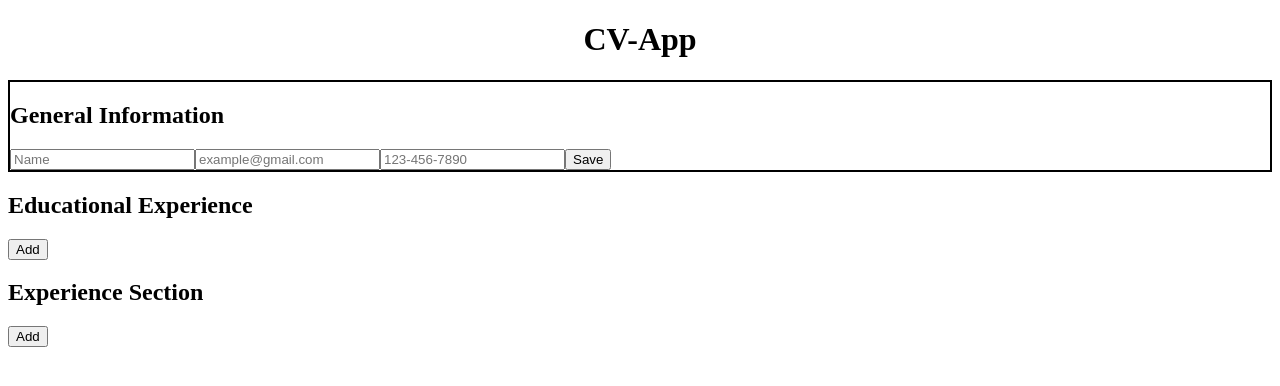
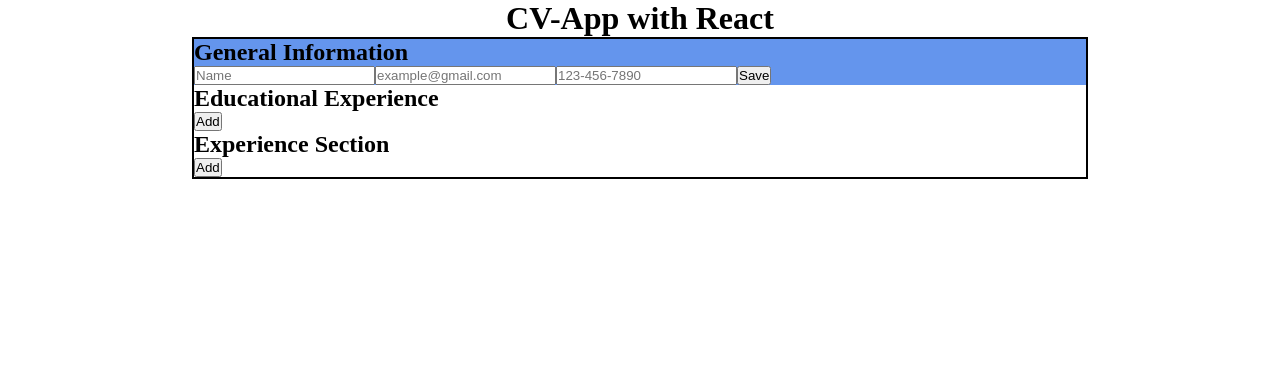
Before and after one commit to S460s/cv-app, a React (Create React App) app: page / in a window 1280 px wide. Shown: the top 386 px of the page. Built offline with nearby package versions, Linux system fonts and the light colour scheme.

Commit message:
Added labels

```diff
--- a/src/App.js
+++ b/src/App.js
@@ -44,19 +44,25 @@ class App extends React.Component {
 		return (
 			<div>
 				<header>
-					<h1 className='title'>CV-App</h1>
+					<h1 className='title'>CV-App with React</h1>
 				</header>
+				<main>
 					<GeneralSection />
 					<div>
 						<h2>Educational Experience</h2>
 						{eduComponents}
-					<button onClick={() => this.handleClick('educationIds')}>Add</button>
+						<button onClick={() => this.handleClick('educationIds')}>
+							Add
+						</button>
 					</div>
 					<div>
 						<h2>Experience Section</h2>
 						{expComponents}
-					<button onClick={() => this.handleClick('experienceIds')}>Add</button>
+						<button onClick={() => this.handleClick('experienceIds')}>
+							Add
+						</button>
 					</div>
+				</main>
 			</div>
 		);
 	}
--- a/src/components/EducationSection.js
+++ b/src/components/EducationSection.js
@@ -1,10 +1,9 @@
 import React from 'react';
-
+import './../styles/EducationSection.css';
 function SavedText(props) {
 	const { schoolName, study, from, to, handleEdit } = props;
 	return (
 		<div className='section'>
-			<h2>Educational Section</h2>
 			<p>School Name: {schoolName}</p>
 			<p>Study: {study}</p>
 			<p>From: {from}</p>
@@ -56,37 +55,54 @@ class EducationSection extends React.Component {
 		}
 
 		return (
-			<section className='section'>
-				<h2>Educational Section</h2>
-				<form action='' onSubmit={this.handleSubmit}>
+			<section>
+				<form className='section' action='' onSubmit={this.handleSubmit}>
+					<label htmlFor='schoolName'>
+						School Name
 						<input
 							type='text'
 							placeholder='School Name'
 							name='schoolName'
+							id='schoolName'
 							onChange={this.handleChange}
 							value={schoolName}
+							required
 						/>
+					</label>
+					<label htmlFor=''>
+						Title of Study
 						<input
 							type='text'
 							placeholder='Title of study'
 							name='study'
 							onChange={this.handleChange}
 							value={study}
+							required
 						/>
+					</label>
+					<label htmlFor=''>
+						From
 						<input
 							type='date'
 							name='from'
 							placeholder='From'
 							onChange={this.handleChange}
 							value={from}
+							required
 						/>
+					</label>
+
+					<label htmlFor=''>
+						To
 						<input
 							type='date'
 							name='to'
 							placeholder='To'
 							onChange={this.handleChange}
 							value={to}
+							required
 						/>
+					</label>
 					<button>Save</button>
 					<button
 						type='button'
--- a/src/components/ExperienceSection.js
+++ b/src/components/ExperienceSection.js
@@ -4,7 +4,6 @@ function SavedText(props) {
 	const { companyName, position, from, to, tasks, handleEdit } = props;
 	return (
 		<div className='section'>
-			<h2>Expirience Section</h2>
 			<p>Company Name: {companyName}</p>
 			<p>Position: {position}</p>
 			<p>From: {from}</p>
@@ -61,7 +60,6 @@ class ExpirienceSection extends React.Component {
 
 		return (
 			<section className='section'>
-				<h2>Expirience Section</h2>
 				<form action='' onSubmit={this.handleSubmit}>
 					<input
 						type='text'
@@ -69,6 +67,7 @@ class ExpirienceSection extends React.Component {
 						name='companyName'
 						onChange={this.handleChange}
 						value={companyName}
+						required
 					/>
 					<input
 						type='text'
@@ -76,6 +75,7 @@ class ExpirienceSection extends React.Component {
 						name='position'
 						onChange={this.handleChange}
 						value={position}
+						required
 					/>
 					<input
 						type='date'
@@ -83,6 +83,7 @@ class ExpirienceSection extends React.Component {
 						placeholder='From'
 						onChange={this.handleChange}
 						value={from}
+						required
 					/>
 					<input
 						type='date'
@@ -90,6 +91,7 @@ class ExpirienceSection extends React.Component {
 						placeholder='To'
 						onChange={this.handleChange}
 						value={to}
+						required
 					/>
 					<textarea
 						name='tasks'
@@ -99,6 +101,7 @@ class ExpirienceSection extends React.Component {
 						placeholder='Main Tasks'
 						onChange={this.handleChange}
 						value={tasks}
+						required
 					/>
 
 					<button>Save</button>
--- a/src/components/GeneralSection.js
+++ b/src/components/GeneralSection.js
@@ -1,5 +1,5 @@
 import React from 'react';
-
+import './../styles/GeneralSection.css';
 function SavedText(props) {
 	const { name, email, phone, handleClick } = props;
 	return (
@@ -53,7 +53,7 @@ class GeneralSection extends React.Component {
 		}
 
 		return (
-			<section className='section'>
+			<section className='generalSection'>
 				<h2>General Information</h2>
 				<form action='' onSubmit={this.handleSubmit}>
 					<input
@@ -62,6 +62,7 @@ class GeneralSection extends React.Component {
 						name='name'
 						onChange={this.handleChange}
 						value={name}
+						required
 					/>
 					<input
 						type='email'
@@ -69,6 +70,7 @@ class GeneralSection extends React.Component {
 						name='email'
 						onChange={this.handleChange}
 						value={email}
+						required
 					/>
 					<input
 						type='tel'
@@ -76,6 +78,7 @@ class GeneralSection extends React.Component {
 						placeholder='123-456-7890'
 						onChange={this.handleChange}
 						value={phone}
+						required
 					/>
 					<button type='submit'>Save</button>
 				</form>
--- a/src/styles/App.css
+++ b/src/styles/App.css
@@ -1,3 +1,15 @@
+* {
+	margin: 0;
+	padding: 0;
+	box-sizing: border-box;
+}
+
+main {
+	border: 2px solid;
+	width: 70vw;
+	margin: auto;
+}
+
 .title {
 	text-align: center;
 }
--- /dev/null
+++ b/src/styles/EducationSection.css
@@ -0,0 +1,24 @@
+.section {
+	height: 300px;
+	display: grid;
+	grid-template-columns: repeat(2, 50%);
+	grid-template-rows: repeat(3, auto);
+	justify-items: center;
+	align-items: center;
+}
+
+.section > input {
+	width: 80%;
+	height: 40%;
+}
+
+.section > label {
+	display: grid;
+	grid-template-rows: repeat(2, 50%);
+	justify-items: start;
+}
+
+.section > button {
+	width: 50%;
+	height: 30%;
+}
--- /dev/null
+++ b/src/styles/GeneralSection.css
@@ -0,0 +1,5 @@
+.generalSection {
+	background-color: cornflowerblue;
+	display: flex;
+	flex-direction: column;
+}
```
Lines whose indentation alone changed are shown as unchanged.
